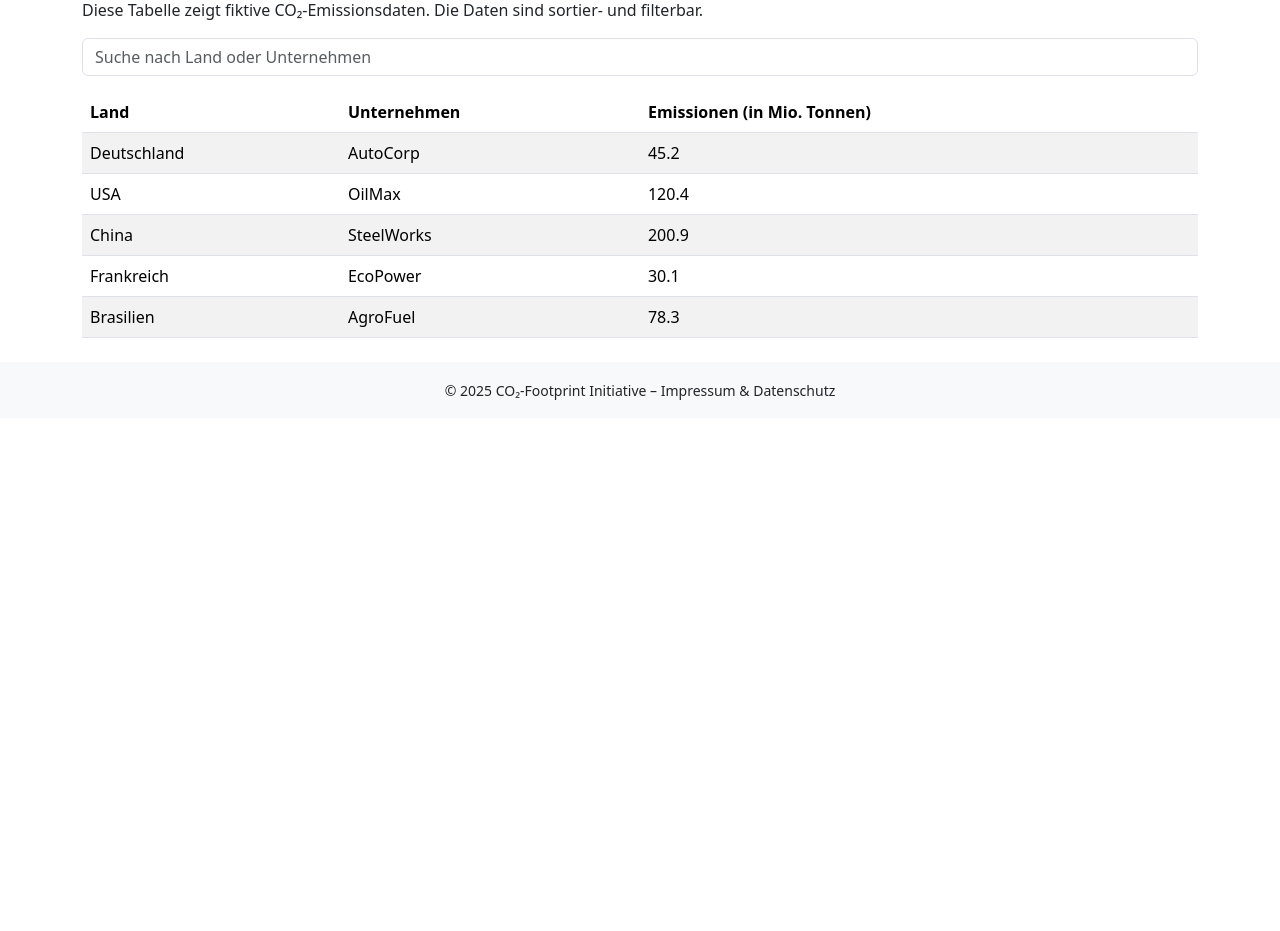
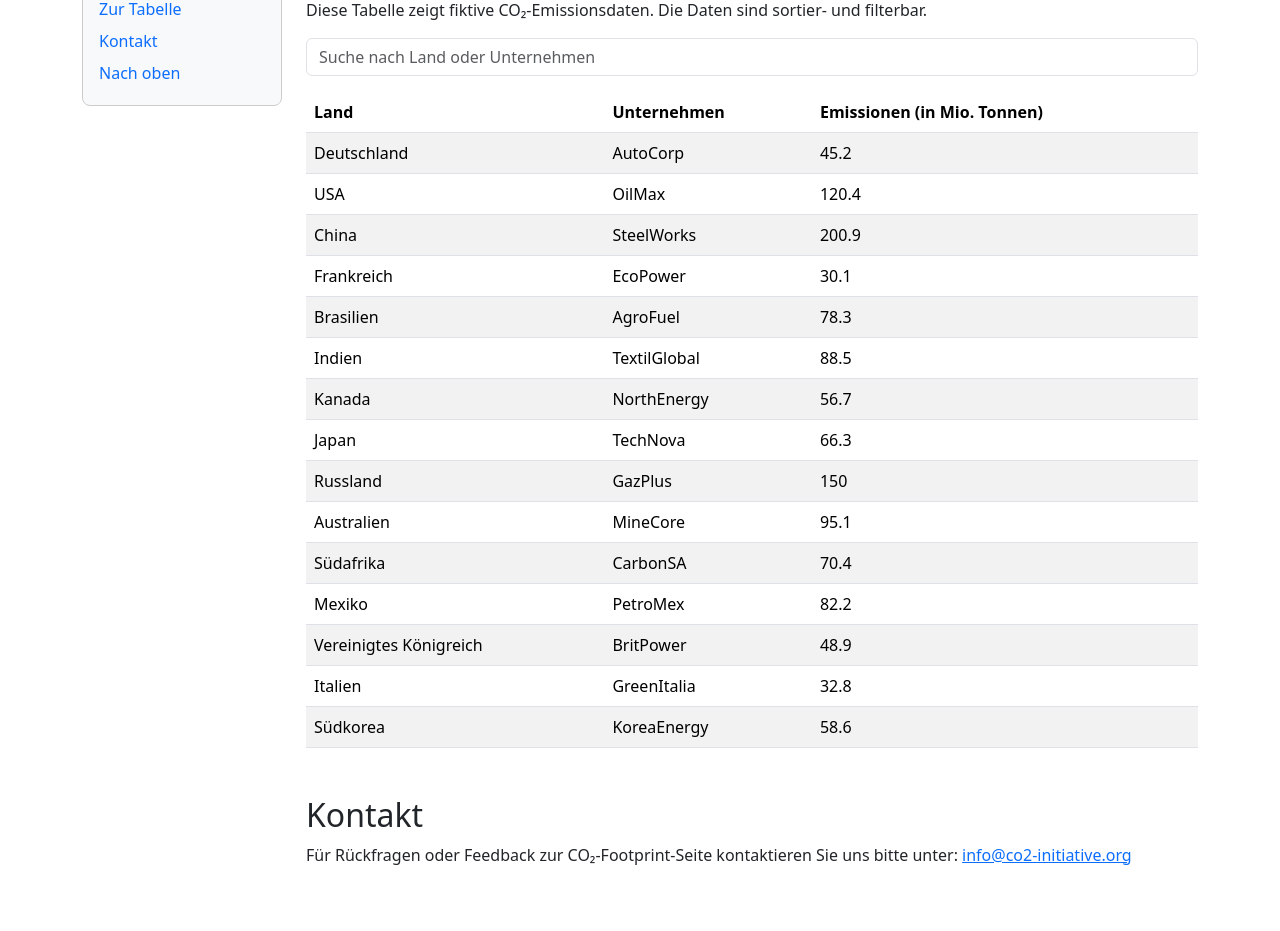
Before and after one commit to AndreasKIU/co2-footprint-webapp, a plain HTML site: page index.html in a window 1280 px wide. Shown: the part 141-1072 px from the top of the page. Before the commit the page ends 800 px from the top, so only its background shows below. Drawn offline with nearby package versions, Linux system fonts and the light colour scheme.

Commit message:
Initial commit: CO2-Footprint Webapp

```diff
--- a/css/styles.css
+++ b/css/styles.css
@@ -1,3 +1,28 @@
 body {
   font-family: Arial, sans-serif;
 }
+
+/* Sidebar-Stil für lokales Menü */
+#lokalmenue {
+  width: 200px;
+  padding: 1rem;
+  border: 1px solid #ccc;
+  background-color: #f8f9fa;
+  border-radius: 8px;
+  height: fit-content;
+}
+#lokalmenue .nav-link {
+  color: #0d6efd;
+  padding: 0.25rem 0;
+}
+#lokalmenue .nav-link:hover {
+  text-decoration: underline;
+}
+
+/* Schriftkulturbasiert links oder rechts positionieren */
+.ltr #lokalmenue {
+  float: left;
+}
+.rtl #lokalmenue {
+  float: right;
+}
--- a/index.html
+++ b/index.html
@@ -1,5 +1,5 @@
 <!DOCTYPE html>
-<html lang="de">
+<html lang="de" dir="ltr">
 <head>
   <meta charset="UTF-8" />
   <meta name="viewport" content="width=device-width, initial-scale=1.0" />
@@ -18,8 +18,20 @@
     </div>
   </header>
 
-  <main class="container my-4">
-    <section>
+  <div class="container my-4 d-flex">
+    <!-- Sidebar -->
+    <aside id="lokalmenue" class="me-4">
+      <h5 class="fw-bold">Menü</h5>
+      <ul class="nav flex-column" id="localLinks">
+        <li class="nav-item"><a class="nav-link" href="#tabelle">Zur Tabelle</a></li>
+        <li class="nav-item"><a class="nav-link" href="#kontakt">Kontakt</a></li>
+        <li class="nav-item"><a class="nav-link" href="#">Nach oben</a></li>
+      </ul>
+    </aside>
+
+    <!-- Hauptinhalt -->
+    <main class="flex-grow-1">
+      <section id="tabelle">
         <h2 class="mb-3">Emissionen nach Land und Unternehmen</h2>
         <p>Diese Tabelle zeigt fiktive CO₂-Emissionsdaten. Die Daten sind sortier- und filterbar.</p>
 
@@ -38,7 +50,15 @@
           </tbody>
         </table>
       </section>
+
+      <section id="kontakt" class="my-5">
+        <h2>Kontakt</h2>
+        <p>Für Rückfragen oder Feedback zur CO₂-Footprint-Seite kontaktieren Sie uns bitte unter:
+          <a href="mailto:info@co2-initiative.org">info@co2-initiative.org</a>
+        </p>
+      </section>
     </main>
+  </div>
 
   <footer class="bg-light text-center p-3">
     <small>&copy; 2025 CO₂-Footprint Initiative – Impressum & Datenschutz</small>
--- a/js/app.js
+++ b/js/app.js
@@ -1,14 +1,34 @@
 document.addEventListener("DOMContentLoaded", () => {
+  // Sprachrichtung erkennen
+  const dir = document.documentElement.getAttribute("dir") || "ltr";
+  document.body.classList.add(dir);
+
   const data = [
     { land: "Deutschland", unternehmen: "AutoCorp", emissionen: 45.2 },
     { land: "USA", unternehmen: "OilMax", emissionen: 120.4 },
     { land: "China", unternehmen: "SteelWorks", emissionen: 200.9 },
     { land: "Frankreich", unternehmen: "EcoPower", emissionen: 30.1 },
-    { land: "Brasilien", unternehmen: "AgroFuel", emissionen: 78.3 }
+    { land: "Brasilien", unternehmen: "AgroFuel", emissionen: 78.3 },
+    { land: "Indien", unternehmen: "TextilGlobal", emissionen: 88.5 },
+    { land: "Kanada", unternehmen: "NorthEnergy", emissionen: 56.7 },
+    { land: "Japan", unternehmen: "TechNova", emissionen: 66.3 },
+    { land: "Russland", unternehmen: "GazPlus", emissionen: 150.0 },
+    { land: "Australien", unternehmen: "MineCore", emissionen: 95.1 },
+    { land: "Südafrika", unternehmen: "CarbonSA", emissionen: 70.4 },
+    { land: "Mexiko", unternehmen: "PetroMex", emissionen: 82.2 },
+    { land: "Vereinigtes Königreich", unternehmen: "BritPower", emissionen: 48.9 },
+    { land: "Italien", unternehmen: "GreenItalia", emissionen: 32.8 },
+    { land: "Südkorea", unternehmen: "KoreaEnergy", emissionen: 58.6 }
   ];
 
   const tableBody = document.querySelector("#emissionTable tbody");
   const filterInput = document.getElementById("filter");
+
+  function sanitize(input) {
+    const element = document.createElement("div");
+    element.textContent = input;
+    return element.innerHTML;
+  }
 
   function renderTable(filteredData) {
     tableBody.innerHTML = "";
@@ -23,12 +43,6 @@ document.addEventListener("DOMContentLoaded", () => {
     });
   }
 
-  function sanitize(input) {
-    const element = document.createElement("div");
-    element.textContent = input;
-    return element.innerHTML;
-  }
-
   filterInput.addEventListener("input", () => {
     const search = filterInput.value.toLowerCase();
     const filtered = data.filter(entry =>
```
Lines whose indentation alone changed are shown as unchanged.
